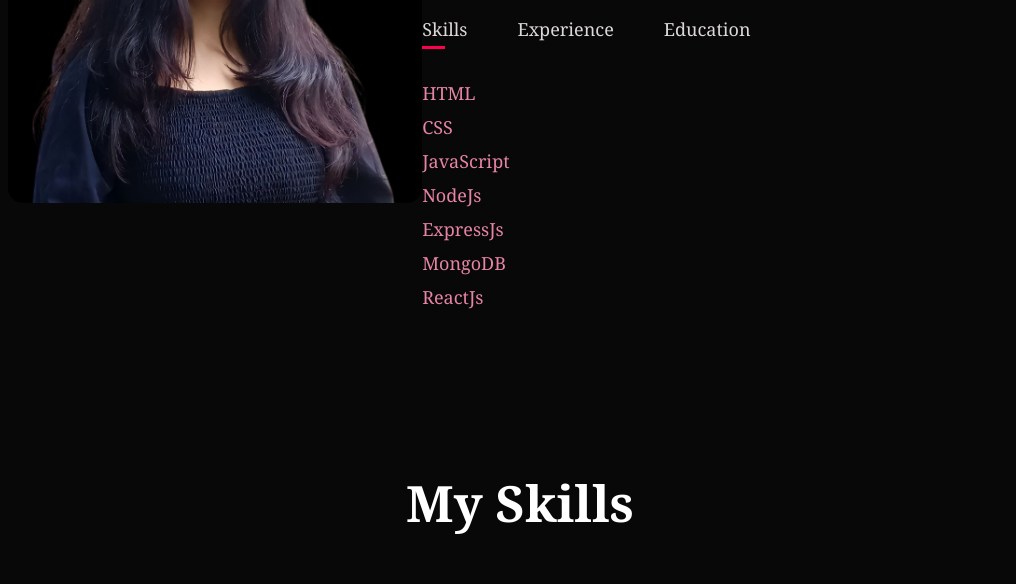
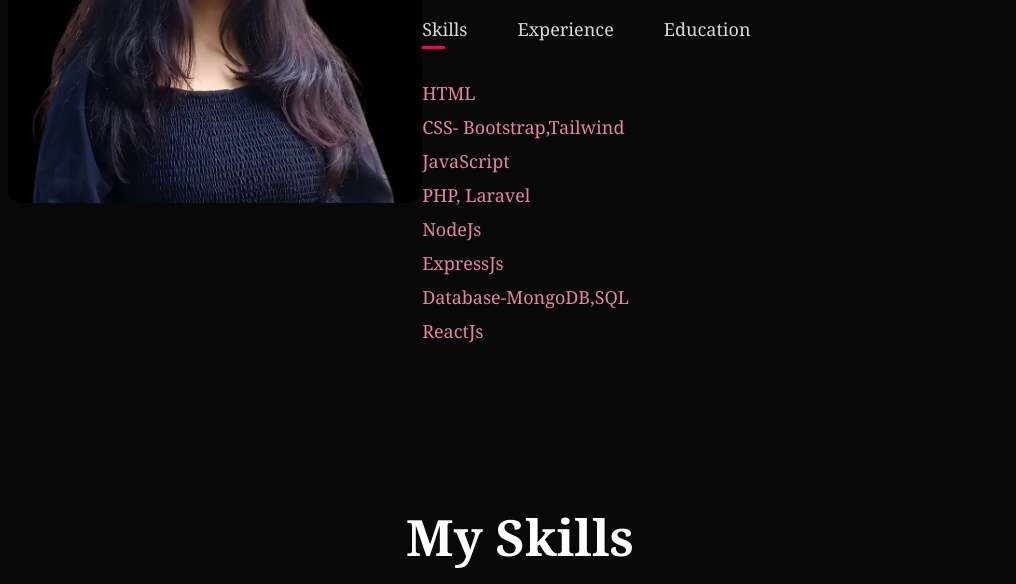
Before and after one commit to himanipanwar78/My-Portfolio, a plain HTML site: page index.html in a window 1280 px wide. Shown: the part 1008-1592 px from the top of the page, without its empty margins (120-1136 px from the left). Drawn offline with Linux system fonts and the light colour scheme.

Commit message:
Update index.html

```diff
--- a/index.html
+++ b/index.html
@@ -68,11 +68,12 @@
                          <div class="tab-contents active-tab" id="skills">
                         <ul>
                                 <li><span>HTML</span></li>
-                                <li><span>CSS</span></li>
+                                <li><span>CSS- Bootstrap,Tailwind</span></li>
                                 <li><span>JavaScript</span></li>
+                                  <li><span>PHP, Laravel</span></li>
                                 <li><span>NodeJs</span></li>
                                 <li><span>ExpressJs</span></li>
-                                <li><span>MongoDB</span></li>
+                                <li><span>Database-MongoDB,SQL</span></li>
                                 <li><span>ReactJs</span></li>
 
 
```
